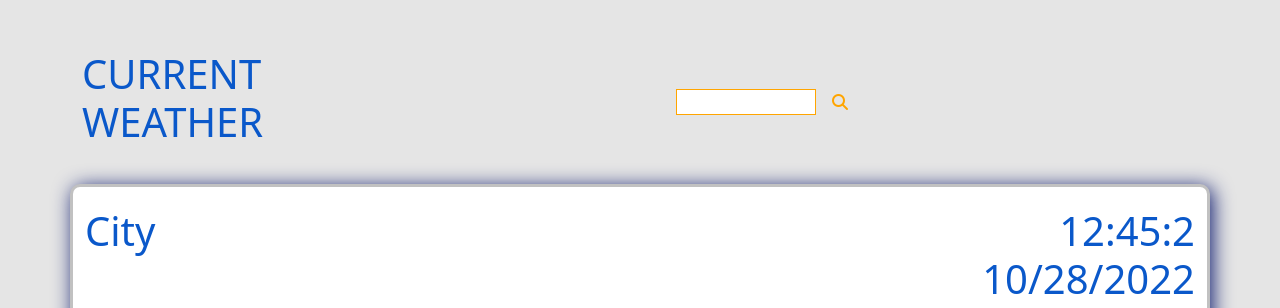
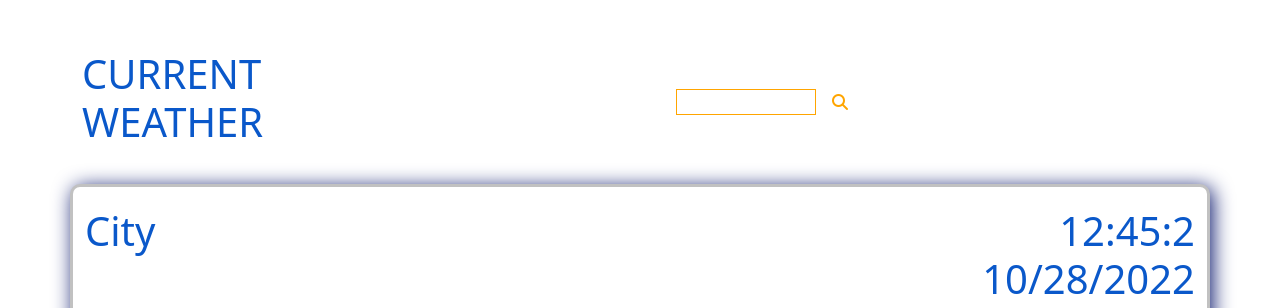
Before and after one commit to Vlady199632/weatherApp.github.io, a plain HTML site: page index.html in a window 1280 px wide. Shown: the top 308 px of the page. Drawn offline with nearby package versions, Linux system fonts and the light colour scheme; no server answers.

Commit message:
Update styleWeather.css

```diff
--- a/assets/styleWeather.css
+++ b/assets/styleWeather.css
@@ -6,7 +6,6 @@
 }
 
 .wrapper {
-    background-color: #e5e5e5;
     padding: 50px 50px;
 }
 
@@ -66,7 +65,7 @@ form[name=location] {
     max-width: 200px;
 }
 .submit {
-    background-color: #e5e5e5;
+    background-color: white;
     margin-left: 1em
 }
 
```
